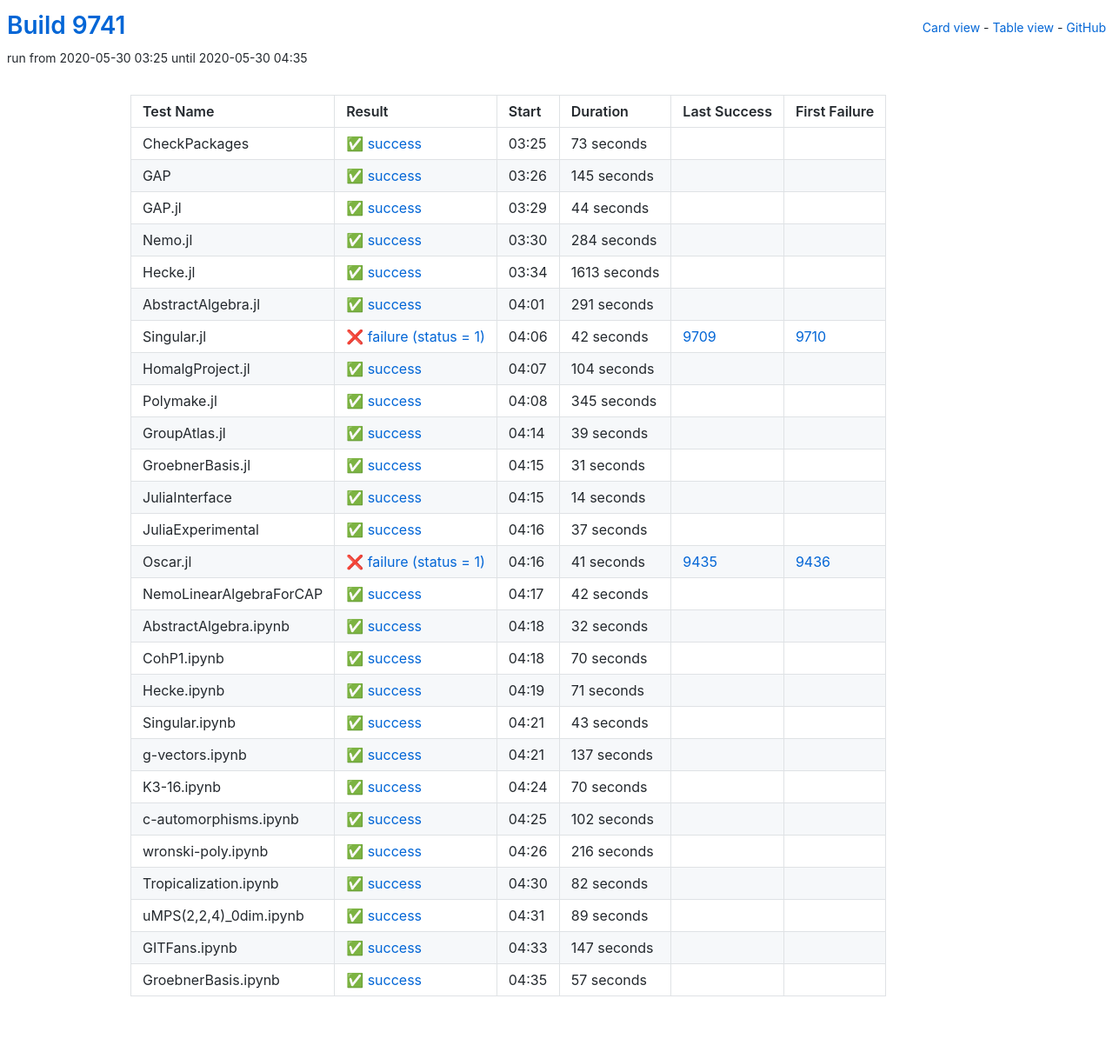
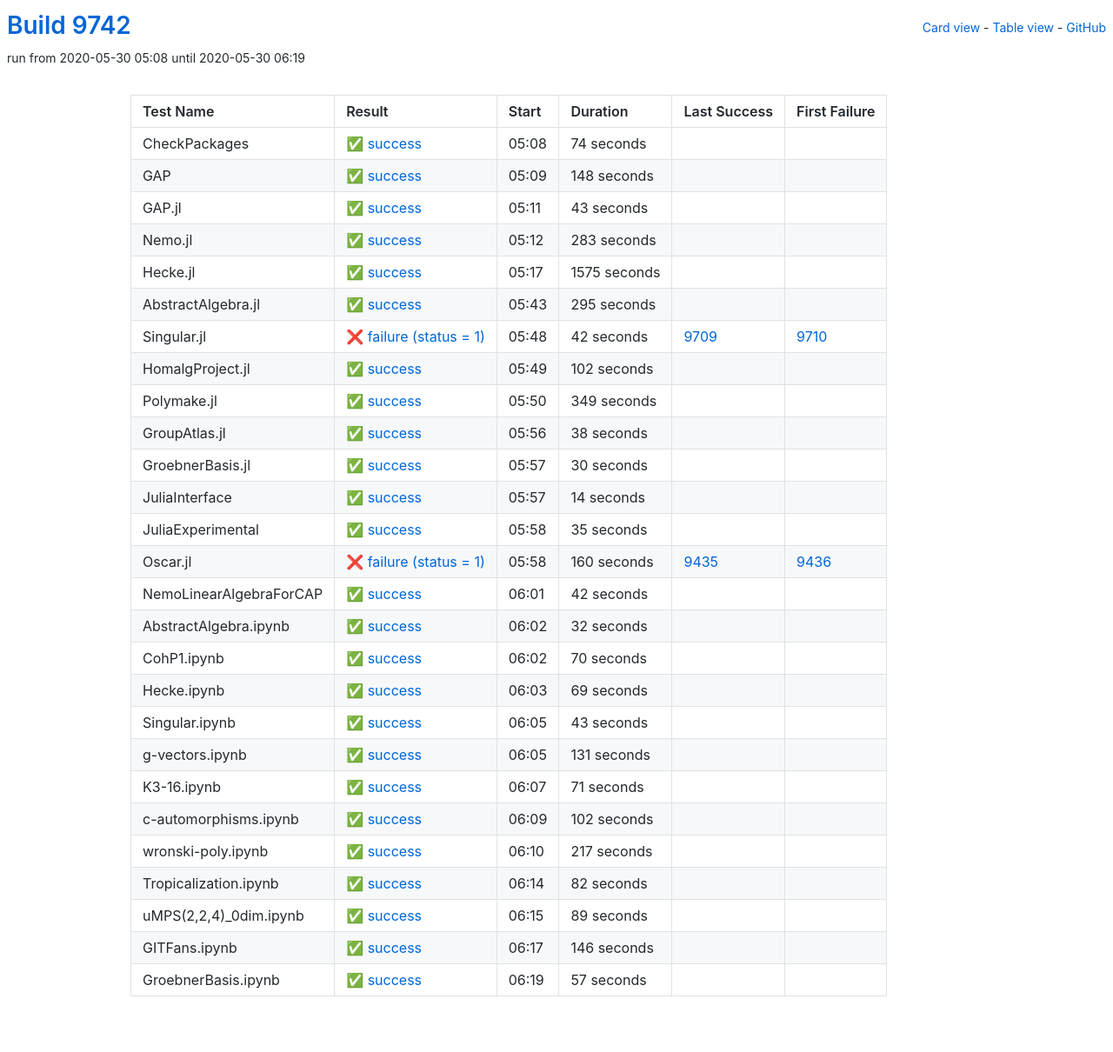
Before and after one commit to oscar-system/oscar-ci-status, a Jekyll site: the page built from table.html, in a window 1280 px wide. Shown: the whole page at 87% size. Built offline with Jekyll 4.4.1, drawn with Linux system fonts in a browser that asks for light colours.

Commit message:
Build 9742

```diff
--- a/_data/ci.yml
+++ b/_data/ci.yml
@@ -1,77 +1,77 @@
-build: 9741
-build_url: https://oscarci.mathematik.uni-kl.de/job/oscar/9741/
+build: 9742
+build_url: https://oscarci.mathematik.uni-kl.de/job/oscar/9742/
 job: oscar
 tests:
-- duration: 73
+- duration: 74
   exitcode: 0
   first_failure: false
   first_failure_url: null
   id: checkpackages
   last_success: false
   last_success_url: null
-  log: https://oscarci.mathematik.uni-kl.de/job/oscar/9741/artifact/logs/build-9741/CheckPackages.log
+  log: https://oscarci.mathematik.uni-kl.de/job/oscar/9742/artifact/logs/build-9742/CheckPackages.log
   name: CheckPackages
-  start: 2020-05-30 03:25
+  start: 2020-05-30 05:08
   status: success
   success: true
-- duration: 145
+- duration: 148
   exitcode: 0
   first_failure: false
   first_failure_url: null
   id: gap
   last_success: false
   last_success_url: null
-  log: https://oscarci.mathematik.uni-kl.de/job/oscar/9741/artifact/logs/build-9741/GAP.log
+  log: https://oscarci.mathematik.uni-kl.de/job/oscar/9742/artifact/logs/build-9742/GAP.log
   name: GAP
-  start: 2020-05-30 03:26
+  start: 2020-05-30 05:09
   status: success
   success: true
-- duration: 44
+- duration: 43
   exitcode: 0
   first_failure: false
   first_failure_url: null
   id: gap-jl
   last_success: false
   last_success_url: null
-  log: https://oscarci.mathematik.uni-kl.de/job/oscar/9741/artifact/logs/build-9741/GAP.jl.log
+  log: https://oscarci.mathematik.uni-kl.de/job/oscar/9742/artifact/logs/build-9742/GAP.jl.log
   name: GAP.jl
-  start: 2020-05-30 03:29
+  start: 2020-05-30 05:11
   status: success
   success: true
-- duration: 284
+- duration: 283
   exitcode: 0
   first_failure: false
   first_failure_url: null
   id: nemo-jl
   last_success: false
   last_success_url: null
-  log: https://oscarci.mathematik.uni-kl.de/job/oscar/9741/artifact/logs/build-9741/Nemo.jl.log
+  log: https://oscarci.mathematik.uni-kl.de/job/oscar/9742/artifact/logs/build-9742/Nemo.jl.log
   name: Nemo.jl
-  start: 2020-05-30 03:30
+  start: 2020-05-30 05:12
   status: success
   success: true
-- duration: 1613
+- duration: 1575
   exitcode: 0
   first_failure: false
   first_failure_url: null
   id: hecke-jl
   last_success: false
   last_success_url: null
-  log: https://oscarci.mathematik.uni-kl.de/job/oscar/9741/artifact/logs/build-9741/Hecke.jl.log
+  log: https://oscarci.mathematik.uni-kl.de/job/oscar/9742/artifact/logs/build-9742/Hecke.jl.log
   name: Hecke.jl
-  start: 2020-05-30 03:34
+  start: 2020-05-30 05:17
   status: success
   success: true
-- duration: 291
+- duration: 295
   exitcode: 0
   first_failure: false
   first_failure_url: null
   id: abstractalgebra-jl
   last_success: false
   last_success_url: null
-  log: https://oscarci.mathematik.uni-kl.de/job/oscar/9741/artifact/logs/build-9741/AbstractAlgebra.jl.log
+  log: https://oscarci.mathematik.uni-kl.de/job/oscar/9742/artifact/logs/build-9742/AbstractAlgebra.jl.log
   name: AbstractAlgebra.jl
-  start: 2020-05-30 04:01
+  start: 2020-05-30 05:43
   status: success
   success: true
 - duration: 42
@@ -81,57 +81,57 @@
   id: singular-jl
   last_success: 9709
   last_success_url: https://oscarci.mathematik.uni-kl.de/job/oscar/9709/
-  log: https://oscarci.mathematik.uni-kl.de/job/oscar/9741/artifact/logs/build-9741/Singular.jl.log
+  log: https://oscarci.mathematik.uni-kl.de/job/oscar/9742/artifact/logs/build-9742/Singular.jl.log
   name: Singular.jl
-  start: 2020-05-30 04:06
+  start: 2020-05-30 05:48
   status: failure
   success: false
-- duration: 104
+- duration: 102
   exitcode: 0
   first_failure: false
   first_failure_url: null
   id: homalgproject-jl
   last_success: false
   last_success_url: null
-  log: https://oscarci.mathematik.uni-kl.de/job/oscar/9741/artifact/logs/build-9741/HomalgProject.jl.log
+  log: https://oscarci.mathematik.uni-kl.de/job/oscar/9742/artifact/logs/build-9742/HomalgProject.jl.log
   name: HomalgProject.jl
-  start: 2020-05-30 04:07
+  start: 2020-05-30 05:49
   status: success
   success: true
-- duration: 345
+- duration: 349
   exitcode: 0
   first_failure: false
   first_failure_url: null
   id: polymake-jl
   last_success: false
   last_success_url: null
-  log: https://oscarci.mathematik.uni-kl.de/job/oscar/9741/artifact/logs/build-9741/Polymake.jl.log
+  log: https://oscarci.mathematik.uni-kl.de/job/oscar/9742/artifact/logs/build-9742/Polymake.jl.log
   name: Polymake.jl
-  start: 2020-05-30 04:08
+  start: 2020-05-30 05:50
   status: success
   success: true
-- duration: 39
+- duration: 38
   exitcode: 0
   first_failure: false
   first_failure_url: null
   id: groupatlas-jl
   last_success: false
   last_success_url: null
-  log: https://oscarci.mathematik.uni-kl.de/job/oscar/9741/artifact/logs/build-9741/GroupAtlas.jl.log
+  log: https://oscarci.mathematik.uni-kl.de/job/oscar/9742/artifact/logs/build-9742/GroupAtlas.jl.log
   name: GroupAtlas.jl
-  start: 2020-05-30 04:14
+  start: 2020-05-30 05:56
   status: success
   success: true
-- duration: 31
+- duration: 30
   exitcode: 0
   first_failure: false
   first_failure_url: null
   id: groebnerbasis-jl
   last_success: false
   last_success_url: null
-  log: https://oscarci.mathematik.uni-kl.de/job/oscar/9741/artifact/logs/build-9741/GroebnerBasis.jl.log
+  log: https://oscarci.mathematik.uni-kl.de/job/oscar/9742/artifact/logs/build-9742/GroebnerBasis.jl.log
   name: GroebnerBasis.jl
-  start: 2020-05-30 04:15
+  start: 2020-05-30 05:57
   status: success
   success: true
 - duration: 14
@@ -141,33 +141,33 @@
   id: juliainterface
   last_success: false
   last_success_url: null
-  log: https://oscarci.mathematik.uni-kl.de/job/oscar/9741/artifact/logs/build-9741/JuliaInterface.log
+  log: https://oscarci.mathematik.uni-kl.de/job/oscar/9742/artifact/logs/build-9742/JuliaInterface.log
   name: JuliaInterface
-  start: 2020-05-30 04:15
+  start: 2020-05-30 05:57
   status: success
   success: true
-- duration: 37
+- duration: 35
   exitcode: 0
   first_failure: false
   first_failure_url: null
   id: juliaexperimental
   last_success: false
   last_success_url: null
-  log: https://oscarci.mathematik.uni-kl.de/job/oscar/9741/artifact/logs/build-9741/JuliaExperimental.log
+  log: https://oscarci.mathematik.uni-kl.de/job/oscar/9742/artifact/logs/build-9742/JuliaExperimental.log
   name: JuliaExperimental
-  start: 2020-05-30 04:16
+  start: 2020-05-30 05:58
   status: success
   success: true
-- duration: 41
+- duration: 160
   exitcode: 1
   first_failure: 9436
   first_failure_url: https://oscarci.mathematik.uni-kl.de/job/oscar/9436/
   id: oscar-jl
   last_success: 9435
   last_success_url: https://oscarci.mathematik.uni-kl.de/job/oscar/9435/
-  log: https://oscarci.mathematik.uni-kl.de/job/oscar/9741/artifact/logs/build-9741/Oscar.jl.log
+  log: https://oscarci.mathematik.uni-kl.de/job/oscar/9742/artifact/logs/build-9742/Oscar.jl.log
   name: Oscar.jl
-  start: 2020-05-30 04:16
+  start: 2020-05-30 05:58
   status: failure
   success: false
 - duration: 42
@@ -177,9 +177,9 @@
   id: nemolinearalgebraforcap
   last_success: false
   last_success_url: null
-  log: https://oscarci.mathematik.uni-kl.de/job/oscar/9741/artifact/logs/build-9741/NemoLinearAlgebraForCAP.log
+  log: https://oscarci.mathematik.uni-kl.de/job/oscar/9742/artifact/logs/build-9742/NemoLinearAlgebraForCAP.log
   name: NemoLinearAlgebraForCAP
-  start: 2020-05-30 04:17
+  start: 2020-05-30 06:01
   status: success
   success: true
 - duration: 32
@@ -189,9 +189,9 @@
   id: abstractalgebra-ipynb
   last_success: false
   last_success_url: null
-  log: https://oscarci.mathematik.uni-kl.de/job/oscar/9741/artifact/logs/build-9741/AbstractAlgebra.ipynb.log
+  log: https://oscarci.mathematik.uni-kl.de/job/oscar/9742/artifact/logs/build-9742/AbstractAlgebra.ipynb.log
   name: AbstractAlgebra.ipynb
-  start: 2020-05-30 04:18
+  start: 2020-05-30 06:02
   status: success
   success: true
 - duration: 70
@@ -201,21 +201,21 @@
   id: cohp1-ipynb
   last_success: false
   last_success_url: null
-  log: https://oscarci.mathematik.uni-kl.de/job/oscar/9741/artifact/logs/build-9741/CohP1.ipynb.log
+  log: https://oscarci.mathematik.uni-kl.de/job/oscar/9742/artifact/logs/build-9742/CohP1.ipynb.log
   name: CohP1.ipynb
-  start: 2020-05-30 04:18
+  start: 2020-05-30 06:02
   status: success
   success: true
-- duration: 71
+- duration: 69
   exitcode: 0
   first_failure: false
   first_failure_url: null
   id: hecke-ipynb
   last_success: false
   last_success_url: null
-  log: https://oscarci.mathematik.uni-kl.de/job/oscar/9741/artifact/logs/build-9741/Hecke.ipynb.log
+  log: https://oscarci.mathematik.uni-kl.de/job/oscar/9742/artifact/logs/build-9742/Hecke.ipynb.log
   name: Hecke.ipynb
-  start: 2020-05-30 04:19
+  start: 2020-05-30 06:03
   status: success
   success: true
 - duration: 43
@@ -225,33 +225,33 @@
   id: singular-ipynb
   last_success: false
   last_success_url: null
-  log: https://oscarci.mathematik.uni-kl.de/job/oscar/9741/artifact/logs/build-9741/Singular.ipynb.log
+  log: https://oscarci.mathematik.uni-kl.de/job/oscar/9742/artifact/logs/build-9742/Singular.ipynb.log
   name: Singular.ipynb
-  start: 2020-05-30 04:21
+  start: 2020-05-30 06:05
   status: success
   success: true
-- duration: 137
+- duration: 131
   exitcode: 0
   first_failure: false
   first_failure_url: null
   id: g-vectors-ipynb
   last_success: false
   last_success_url: null
-  log: https://oscarci.mathematik.uni-kl.de/job/oscar/9741/artifact/logs/build-9741/g-vectors.ipynb.log
+  log: https://oscarci.mathematik.uni-kl.de/job/oscar/9742/artifact/logs/build-9742/g-vectors.ipynb.log
   name: g-vectors.ipynb
-  start: 2020-05-30 04:21
+  start: 2020-05-30 06:05
   status: success
   success: true
-- duration: 70
+- duration: 71
   exitcode: 0
   first_failure: false
   first_failure_url: null
   id: k3-16-ipynb
   last_success: false
   last_success_url: null
-  log: https://oscarci.mathematik.uni-kl.de/job/oscar/9741/artifact/logs/build-9741/K3-16.ipynb.log
+  log: https://oscarci.mathematik.uni-kl.de/job/oscar/9742/artifact/logs/build-9742/K3-16.ipynb.log
   name: K3-16.ipynb
-  start: 2020-05-30 04:24
+  start: 2020-05-30 06:07
   status: success
   success: true
 - duration: 102
@@ -261,21 +261,21 @@
   id: c-automorphisms-ipynb
   last_success: false
   last_success_url: null
-  log: https://oscarci.mathematik.uni-kl.de/job/oscar/9741/artifact/logs/build-9741/c-automorphisms.ipynb.log
+  log: https://oscarci.mathematik.uni-kl.de/job/oscar/9742/artifact/logs/build-9742/c-automorphisms.ipynb.log
   name: c-automorphisms.ipynb
-  start: 2020-05-30 04:25
+  start: 2020-05-30 06:09
   status: success
   success: true
-- duration: 216
+- duration: 217
   exitcode: 0
   first_failure: false
   first_failure_url: null
   id: wronski-poly-ipynb
   last_success: false
   last_success_url: null
-  log: https://oscarci.mathematik.uni-kl.de/job/oscar/9741/artifact/logs/build-9741/wronski-poly.ipynb.log
+  log: https://oscarci.mathematik.uni-kl.de/job/oscar/9742/artifact/logs/build-9742/wronski-poly.ipynb.log
   name: wronski-poly.ipynb
-  start: 2020-05-30 04:26
+  start: 2020-05-30 06:10
   status: success
   success: true
 - duration: 82
@@ -285,9 +285,9 @@
   id: tropicalization-ipynb
   last_success: false
   last_success_url: null
-  log: https://oscarci.mathematik.uni-kl.de/job/oscar/9741/artifact/logs/build-9741/Tropicalization.ipynb.log
+  log: https://oscarci.mathematik.uni-kl.de/job/oscar/9742/artifact/logs/build-9742/Tropicalization.ipynb.log
   name: Tropicalization.ipynb
-  start: 2020-05-30 04:30
+  start: 2020-05-30 06:14
   status: success
   success: true
 - duration: 89
@@ -297,21 +297,21 @@
   id: umps-2-2-4-0dim-ipynb
   last_success: false
   last_success_url: null
-  log: https://oscarci.mathematik.uni-kl.de/job/oscar/9741/artifact/logs/build-9741/uMPS-2-2-4-_0dim.ipynb.log
+  log: https://oscarci.mathematik.uni-kl.de/job/oscar/9742/artifact/logs/build-9742/uMPS-2-2-4-_0dim.ipynb.log
   name: uMPS(2,2,4)_0dim.ipynb
-  start: 2020-05-30 04:31
+  start: 2020-05-30 06:15
   status: success
   success: true
-- duration: 147
+- duration: 146
   exitcode: 0
   first_failure: false
   first_failure_url: null
   id: gitfans-ipynb
   last_success: false
   last_success_url: null
-  log: https://oscarci.mathematik.uni-kl.de/job/oscar/9741/artifact/logs/build-9741/GITFans.ipynb.log
+  log: https://oscarci.mathematik.uni-kl.de/job/oscar/9742/artifact/logs/build-9742/GITFans.ipynb.log
   name: GITFans.ipynb
-  start: 2020-05-30 04:33
+  start: 2020-05-30 06:17
   status: success
   success: true
 - duration: 57
@@ -321,8 +321,8 @@
   id: groebnerbasis-ipynb
   last_success: false
   last_success_url: null
-  log: https://oscarci.mathematik.uni-kl.de/job/oscar/9741/artifact/logs/build-9741/GroebnerBasis.ipynb.log
+  log: https://oscarci.mathematik.uni-kl.de/job/oscar/9742/artifact/logs/build-9742/GroebnerBasis.ipynb.log
   name: GroebnerBasis.ipynb
-  start: 2020-05-30 04:35
+  start: 2020-05-30 06:19
   status: success
   success: true
```
Also changed, not shown: README.md.
